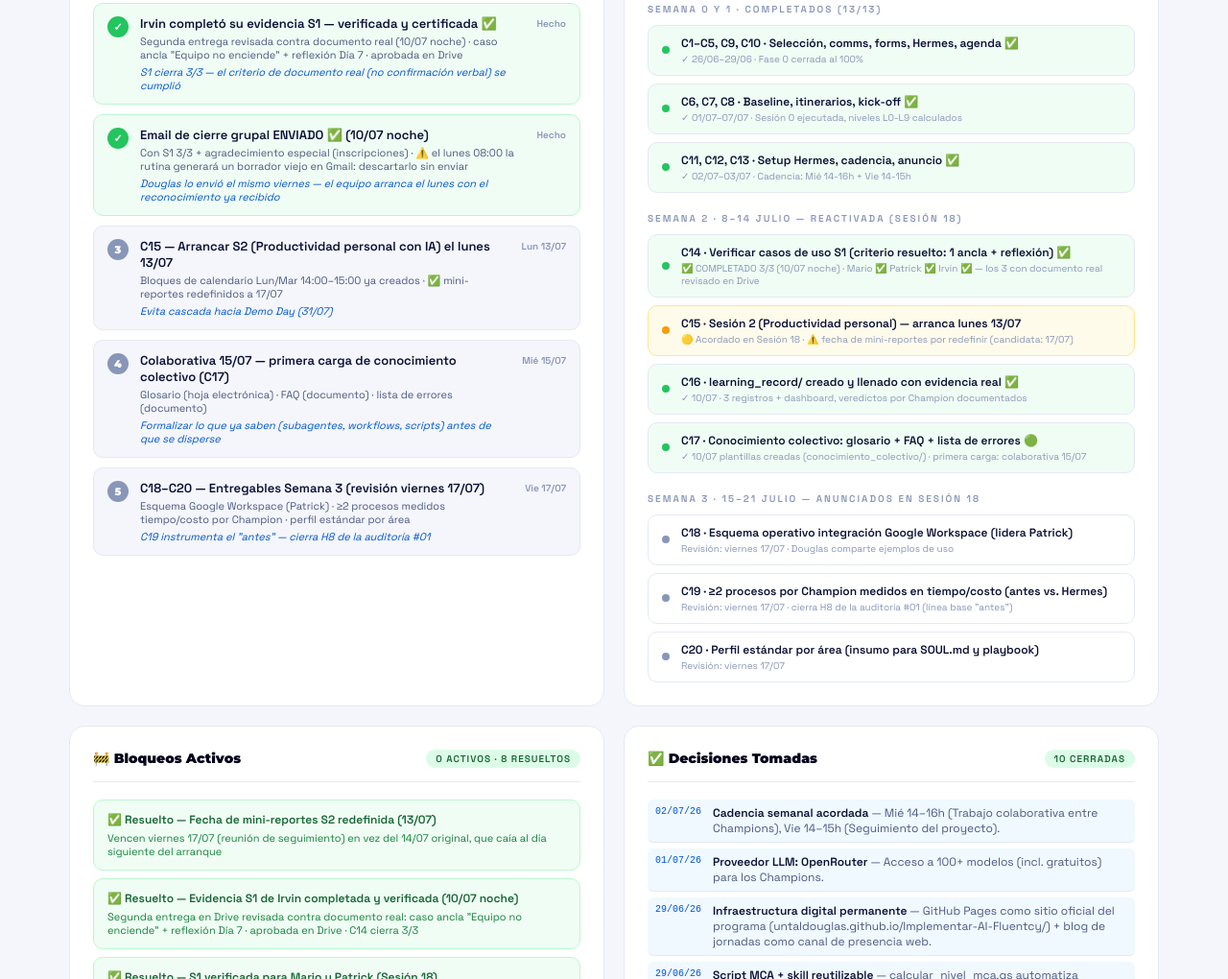
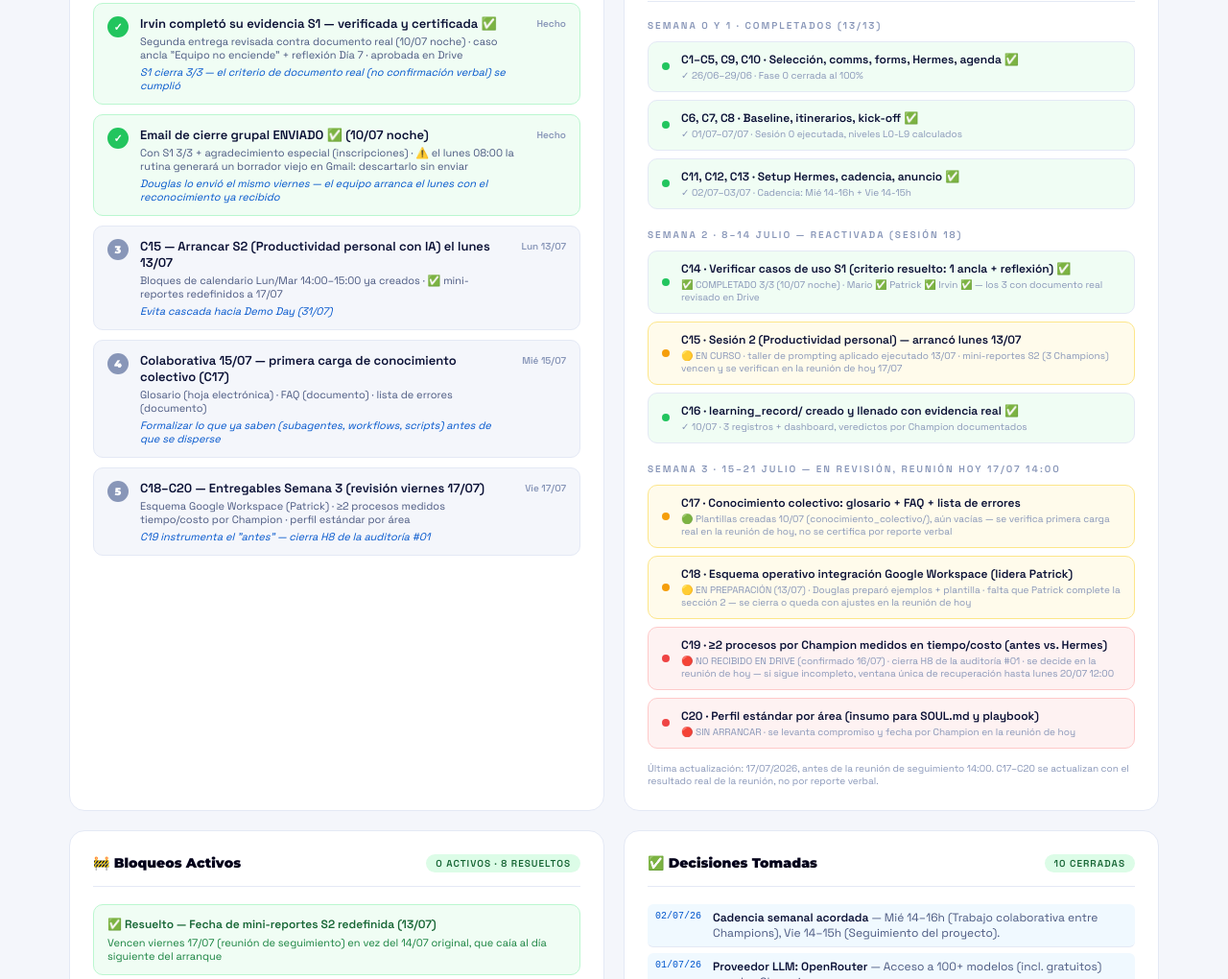
Before and after one commit to untaldouglas/Implementar-AI-Fluentcy, a plain HTML site: page 04_herramientas/Dashboard_Jornada.html in a window 1280 px wide. Shown: the part 811-1831 px from the top of the page at 96% size. Drawn offline with Linux system fonts and the light colour scheme.

Commit message:
Actualizar matriz de compromisos C1-C20 en Dashboard_Jornada.html
Completa la sección de compromisos hasta C20 (antes se detenía en C19) y
corrige estados desactualizados: C17 pasa de check verde a pendiente de
primera carga real, C18 refleja que falta el aporte de Patrick, C19 y C20
quedan marcados en rojo como no recibidos, todos con nota de que se
verifican con evidencia real en la reunión del 17/07, no por reporte
verbal. Sincronizada la copia publicada en docs/ (GitHub Pages).

Co-Authored-By: Claude Sonnet 5 <noreply@anthropic.com>

```diff
--- a/04_herramientas/Dashboard_Jornada.html
+++ b/04_herramientas/Dashboard_Jornada.html
@@ -438,8 +438,8 @@
     <span style="font-size:11px;color:rgba(255,255,255,0.2);font-weight:400;margin-left:4px;">Dashboard de Jornada</span>
   </div>
   <div class="topbar-right">
-    <div class="topbar-date">Última actualización: <strong id="last-updated">2026-07-10 · noche — S1 cerrada 3/3 ✅</strong></div>
-    <div class="live-dot" style="background:#22c55e;" title="Fase 1 reactivada — S1 cerrada 3/3, S2 arranca lunes"></div>
+    <div class="topbar-date">Última actualización: <strong id="last-updated">2026-07-17 · antes de la reunión de seguimiento C18-C20</strong></div>
+    <div class="live-dot" style="background:#22c55e;" title="S2 en curso — reunión de seguimiento C18-C20 hoy 17/07 14:00"></div>
   </div>
 </div>
 
@@ -619,10 +619,10 @@
     </div>
 
     <!-- COMPROMISOS -->
-    <div class="card">
+    <div class="card" id="matriz-compromisos">
       <div class="card-header">
-        <div class="card-title">📋 Compromisos en Marcha</div>
-        <span class="card-badge" style="background:#dcfce7;color:#166534;">C14 cerrado 3/3 · C15 lunes · C18-C20 nuevos</span>
+        <div class="card-title">📋 Matriz de Compromisos (C1–C20)</div>
+        <span class="card-badge" style="background:#fef3c7;color:#92400e;">16/20 cerrados · C17-C20 en revisión hoy 17/07</span>
       </div>
       <div style="font-size:10px;font-weight:700;color:var(--g4);letter-spacing:2px;text-transform:uppercase;margin-bottom:10px;">Semana 0 y 1 · Completados (13/13)</div>
       <div class="commit-list" style="margin-bottom:20px;">
@@ -661,8 +661,8 @@
         <div class="commit-item" style="background:#fffbeb;border-color:#fde68a;">
           <div class="commit-status" style="background:#f59e0b;"></div>
           <div class="commit-text">
-            <div class="commit-name">C15 · Sesión 2 (Productividad personal) — arranca lunes 13/07</div>
-            <div class="commit-date">🟡 Acordado en Sesión 18 · ⚠️ fecha de mini-reportes por redefinir (candidata: 17/07)</div>
+            <div class="commit-name">C15 · Sesión 2 (Productividad personal) — arrancó lunes 13/07</div>
+            <div class="commit-date">🟡 EN CURSO · taller de prompting aplicado ejecutado 13/07 · mini-reportes S2 (3 Champions) vencen y se verifican en la reunión de hoy 17/07</div>
           </div>
         </div>
         <div class="commit-item" style="background:#f0fdf4;">
@@ -672,39 +672,40 @@
             <div class="commit-date">✓ 10/07 · 3 registros + dashboard, veredictos por Champion documentados</div>
           </div>
         </div>
-        <div class="commit-item" style="background:#f0fdf4;">
-          <div class="commit-status" style="background:#22c55e;"></div>
+      </div>
+
+      <div style="font-size:10px;font-weight:700;color:var(--g4);letter-spacing:2px;text-transform:uppercase;margin-bottom:10px;">Semana 3 · 15–21 julio — en revisión, reunión hoy 17/07 14:00</div>
+      <div class="commit-list">
+        <div class="commit-item" style="background:#fffbeb;border-color:#fde68a;">
+          <div class="commit-status" style="background:#f59e0b;"></div>
           <div class="commit-text">
-            <div class="commit-name">C17 · Conocimiento colectivo: glosario + FAQ + lista de errores 🟢</div>
-            <div class="commit-date">✓ 10/07 plantillas creadas (conocimiento_colectivo/) · primera carga: colaborativa 15/07</div>
+            <div class="commit-name">C17 · Conocimiento colectivo: glosario + FAQ + lista de errores</div>
+            <div class="commit-date">🟢 Plantillas creadas 10/07 (conocimiento_colectivo/), aún vacías — se verifica primera carga real en la reunión de hoy, no se certifica por reporte verbal</div>
+          </div>
+        </div>
+        <div class="commit-item" style="background:#fffbeb;border-color:#fde68a;">
+          <div class="commit-status" style="background:#f59e0b;"></div>
+          <div class="commit-text">
+            <div class="commit-name">C18 · Esquema operativo integración Google Workspace (lidera Patrick)</div>
+            <div class="commit-date">🟡 EN PREPARACIÓN (13/07) · Douglas preparó ejemplos + plantilla · falta que Patrick complete la sección 2 — se cierra o queda con ajustes en la reunión de hoy</div>
+          </div>
+        </div>
+        <div class="commit-item" style="background:#fef2f2;border-color:#fecaca;">
+          <div class="commit-status" style="background:#ef4444;"></div>
+          <div class="commit-text">
+            <div class="commit-name">C19 · ≥2 procesos por Champion medidos en tiempo/costo (antes vs. Hermes)</div>
+            <div class="commit-date">🔴 NO RECIBIDO EN DRIVE (confirmado 16/07) · cierra H8 de la auditoría #01 · se decide en la reunión de hoy — si sigue incompleto, ventana única de recuperación hasta lunes 20/07 12:00</div>
+          </div>
+        </div>
+        <div class="commit-item" style="background:#fef2f2;border-color:#fecaca;">
+          <div class="commit-status" style="background:#ef4444;"></div>
+          <div class="commit-text">
+            <div class="commit-name">C20 · Perfil estándar por área (insumo para SOUL.md y playbook)</div>
+            <div class="commit-date">🔴 SIN ARRANCAR · se levanta compromiso y fecha por Champion en la reunión de hoy</div>
           </div>
         </div>
       </div>
-
-      <div style="font-size:10px;font-weight:700;color:var(--g4);letter-spacing:2px;text-transform:uppercase;margin-bottom:10px;">Semana 3 · 15–21 julio — Anunciados en Sesión 18</div>
-      <div class="commit-list">
-        <div class="commit-item">
-          <div class="commit-status" style="background:#8896b8;"></div>
-          <div class="commit-text">
-            <div class="commit-name">C18 · Esquema operativo integración Google Workspace (lidera Patrick)</div>
-            <div class="commit-date">Revisión: viernes 17/07 · Douglas comparte ejemplos de uso</div>
-          </div>
-        </div>
-        <div class="commit-item">
-          <div class="commit-status" style="background:#8896b8;"></div>
-          <div class="commit-text">
-            <div class="commit-name">C19 · ≥2 procesos por Champion medidos en tiempo/costo (antes vs. Hermes)</div>
-            <div class="commit-date">Revisión: viernes 17/07 · cierra H8 de la auditoría #01 (línea base "antes")</div>
-          </div>
-        </div>
-        <div class="commit-item">
-          <div class="commit-status" style="background:#8896b8;"></div>
-          <div class="commit-text">
-            <div class="commit-name">C20 · Perfil estándar por área (insumo para SOUL.md y playbook)</div>
-            <div class="commit-date">Revisión: viernes 17/07</div>
-          </div>
-        </div>
-      </div>
+      <div style="font-size:10px;color:var(--g4);margin-top:14px;">Última actualización: 17/07/2026, antes de la reunión de seguimiento 14:00. C17–C20 se actualizan con el resultado real de la reunión, no por reporte verbal.</div>
     </div>
 
     <!-- BLOQUEOS -->
```
Also changed, not shown: docs/Dashboard_Jornada.html (+37 -36 lines).
